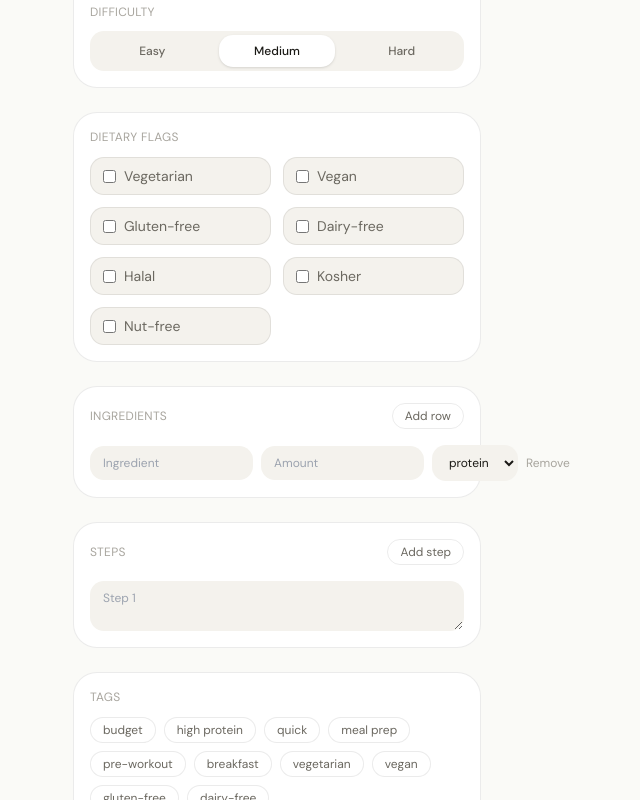
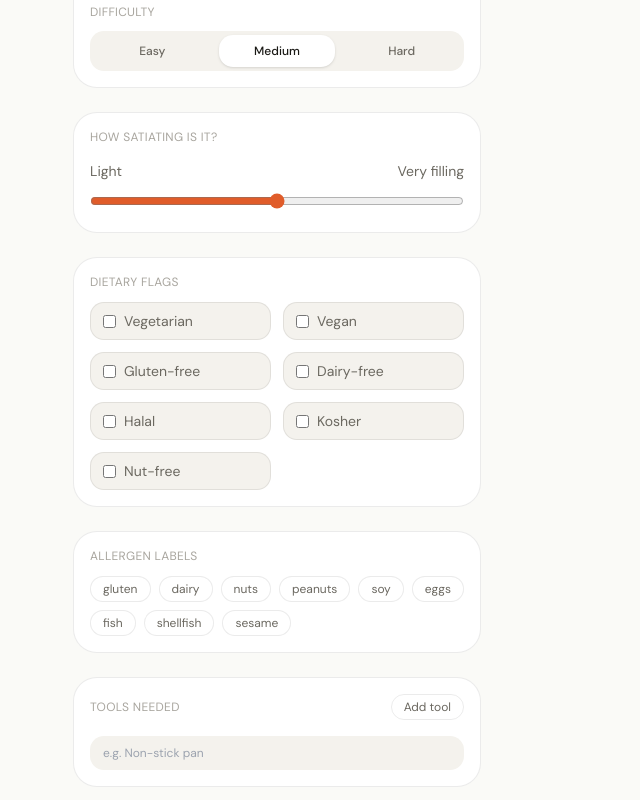
Before and after one commit to thomasamara99-collab/Fridge-to-Fork, a Next.js app: page /meals/add in a window 1280 px wide. Shown: the part 1200-2000 px from the top of the page, without its empty margins (363-1003 px from the left). Built offline with nearby package versions, Linux system fonts and the light colour scheme.

Commit message:
user adding meals

```diff
--- a/app/(app)/meals/[id]/page.tsx
+++ b/app/(app)/meals/[id]/page.tsx
@@ -58,6 +58,30 @@ export default async function MealDetailPage({
     }
   })();
 
+  const tools = (() => {
+    try {
+      return JSON.parse(meal.tools) as string[];
+    } catch {
+      return [];
+    }
+  })();
+
+  const allergens = (() => {
+    try {
+      return JSON.parse(meal.allergens) as string[];
+    } catch {
+      return [];
+    }
+  })();
+
+  const photoPaths = (() => {
+    try {
+      return JSON.parse(meal.photoPaths) as string[];
+    } catch {
+      return [];
+    }
+  })();
+
   return (
     <main className="mx-auto flex w-full max-w-md flex-col gap-6 px-5 pb-24 pt-8">
       <header className="space-y-2">
@@ -102,6 +126,24 @@ export default async function MealDetailPage({
         </div>
       </section>
 
+      {photoPaths.length > 1 ? (
+        <section className="rounded-card border border-border bg-surface p-4">
+          <p className="text-sm font-medium text-text-primary">More photos</p>
+          <div className="mt-3 grid grid-cols-2 gap-2">
+            {photoPaths.map((photo) => (
+              <Image
+                key={photo}
+                src={photo}
+                alt={`${meal.name} photo`}
+                width={220}
+                height={180}
+                className="h-32 w-full rounded-md object-cover"
+              />
+            ))}
+          </div>
+        </section>
+      ) : null}
+
       <section className="rounded-card border border-border bg-surface p-4">
         <p className="text-sm font-medium text-text-primary">Macros</p>
         <div className="mt-3 grid grid-cols-2 gap-3 text-sm text-text-secondary">
@@ -135,6 +177,14 @@ export default async function MealDetailPage({
             </p>
             <p className="mt-1 font-display text-lg text-text-primary">
               {meal.fat}g
+            </p>
+          </div>
+          <div>
+            <p className="text-xs uppercase tracking-wide text-text-tertiary">
+              Satiating
+            </p>
+            <p className="mt-1 font-display text-lg text-text-primary">
+              {meal.satiating}/5
             </p>
           </div>
         </div>
@@ -172,6 +222,30 @@ export default async function MealDetailPage({
         </ul>
       </section>
 
+      {tools.length ? (
+        <section className="rounded-card border border-border bg-surface p-4">
+          <p className="text-sm font-medium text-text-primary">Tools</p>
+          <ul className="mt-3 space-y-2 text-sm text-text-secondary">
+            {tools.map((tool) => (
+              <li key={tool} className="text-text-primary">
+                {tool}
+              </li>
+            ))}
+          </ul>
+        </section>
+      ) : null}
+
+      {allergens.length ? (
+        <section className="rounded-card border border-border bg-surface p-4">
+          <p className="text-sm font-medium text-text-primary">Allergens</p>
+          <div className="mt-3 flex flex-wrap gap-2">
+            {allergens.map((allergen) => (
+              <TagChip key={allergen} label={allergen} tone="accent" />
+            ))}
+          </div>
+        </section>
+      ) : null}
+
       <section className="rounded-card border border-border bg-surface p-4">
         <p className="text-sm font-medium text-text-primary">Steps</p>
         <ol className="mt-3 space-y-3 text-sm text-text-secondary">
--- a/app/(app)/meals/add/page.tsx
+++ b/app/(app)/meals/add/page.tsx
@@ -48,6 +48,18 @@ const tagOptions = [
   "dairy-free",
 ] as const;
 
+const allergenOptions = [
+  "gluten",
+  "dairy",
+  "nuts",
+  "peanuts",
+  "soy",
+  "eggs",
+  "fish",
+  "shellfish",
+  "sesame",
+] as const;
+
 const ingredientSchema = z.object({
   name: z.string().min(1, "Required"),
   amount: z.string().min(1, "Required"),
@@ -72,12 +84,15 @@ const schema = z.object({
   carbs: z.number().min(0),
   fat: z.number().min(0),
   fibre: z.number().min(0),
+  satiating: z.number().min(1).max(5),
   prepMinutes: z.number().min(0),
   cookMinutes: z.number().min(0),
   difficulty: z.union([z.literal(1), z.literal(2), z.literal(3)]),
   tags: z.array(z.string()),
   ingredients: z.array(ingredientSchema).min(1),
   steps: z.array(z.object({ value: z.string().min(1, "Required") })).min(1),
+  tools: z.array(z.object({ value: z.string().min(1, "Required") })).min(1),
+  allergens: z.array(z.string()),
   isVegetarian: z.boolean(),
   isVegan: z.boolean(),
   isGlutenFree: z.boolean(),
@@ -92,8 +107,8 @@ type FormValues = z.infer<typeof schema>;
 export default function AddMealPage() {
   const router = useRouter();
   const [submitError, setSubmitError] = useState<string | null>(null);
-  const [photoFile, setPhotoFile] = useState<File | null>(null);
-  const [photoPreview, setPhotoPreview] = useState<string | null>(null);
+  const [photoFiles, setPhotoFiles] = useState<File[]>([]);
+  const [photoPreviews, setPhotoPreviews] = useState<string[]>([]);
   const [photoError, setPhotoError] = useState<string | null>(null);
 
   const {
@@ -108,7 +123,7 @@ export default function AddMealPage() {
     defaultValues: {
       name: "",
       description: "",
-      emoji: "🍽️",
+      emoji: "???",
       category: "protein",
       colorTheme: "amber",
       calories: 450,
@@ -116,12 +131,15 @@ export default function AddMealPage() {
       carbs: 40,
       fat: 15,
       fibre: 4,
+      satiating: 3,
       prepMinutes: 10,
       cookMinutes: 15,
       difficulty: 2,
       tags: [],
       ingredients: [{ name: "", amount: "", category: "protein" }],
       steps: [{ value: "" }],
+      tools: [{ value: "" }],
+      allergens: [],
       isVegetarian: false,
       isVegan: false,
       isGlutenFree: false,
@@ -144,7 +162,14 @@ export default function AddMealPage() {
       name: "steps",
     });
 
+  const { fields: toolFields, append: appendTool, remove: removeTool } =
+    useFieldArray({
+      control,
+      name: "tools",
+    });
+
   const selectedTags = watch("tags");
+  const selectedAllergens = watch("allergens");
   const selectedDifficulty = watch("difficulty");
   const selectedTheme = watch("colorTheme");
   const calories = watch("calories") ?? 0;
@@ -166,27 +191,42 @@ export default function AddMealPage() {
     setValue("tags", next, { shouldDirty: true });
   };
 
-  const handleFileChange = (file: File | null) => {
+  const toggleAllergen = (allergen: string) => {
+    const next = selectedAllergens.includes(allergen)
+      ? selectedAllergens.filter((item) => item !== allergen)
+      : [...selectedAllergens, allergen];
+    setValue("allergens", next, { shouldDirty: true });
+  };
+
+  const handleFileChange = (files: File[]) => {
     setPhotoError(null);
-    setPhotoFile(file);
+    setPhotoFiles([]);
+    setPhotoPreviews([]);
 
-    if (!file) {
-      setPhotoPreview(null);
+    if (!files.length) {
       return;
     }
 
-    if (!file.type.startsWith("image/")) {
-      setPhotoError("Please upload an image file.");
-      setPhotoFile(null);
-      setPhotoPreview(null);
+    const images = files.filter((file) => file.type.startsWith("image/"));
+    if (!images.length) {
+      setPhotoError("Please upload image files only.");
       return;
     }
 
-    const reader = new FileReader();
-    reader.onload = () => {
-      setPhotoPreview(typeof reader.result === "string" ? reader.result : null);
-    };
-    reader.readAsDataURL(file);
+    setPhotoFiles(images);
+    void Promise.all(
+      images.map(
+        (file) =>
+          new Promise<string>((resolve) => {
+            const reader = new FileReader();
+            reader.onload = () =>
+              resolve(typeof reader.result === "string" ? reader.result : "");
+            reader.readAsDataURL(file);
+          }),
+      ),
+    ).then((previews) => {
+      setPhotoPreviews(previews.filter(Boolean));
+    });
   };
 
   const onSubmit = handleSubmit(async (data) => {
@@ -203,6 +243,7 @@ export default function AddMealPage() {
     formData.append("carbs", String(data.carbs));
     formData.append("fat", String(data.fat));
     formData.append("fibre", String(data.fibre));
+    formData.append("satiating", String(data.satiating));
     formData.append("prepMinutes", String(data.prepMinutes));
     formData.append("cookMinutes", String(data.cookMinutes));
     formData.append("difficulty", String(data.difficulty));
@@ -212,6 +253,11 @@ export default function AddMealPage() {
       "steps",
       JSON.stringify(data.steps.map((step) => step.value)),
     );
+    formData.append(
+      "tools",
+      JSON.stringify(data.tools.map((tool) => tool.value)),
+    );
+    formData.append("allergens", JSON.stringify(data.allergens));
     formData.append("isVegetarian", String(data.isVegetarian));
     formData.append("isVegan", String(data.isVegan));
     formData.append("isGlutenFree", String(data.isGlutenFree));
@@ -220,8 +266,10 @@ export default function AddMealPage() {
     formData.append("isKosher", String(data.isKosher));
     formData.append("isNutFree", String(data.isNutFree));
 
-    if (photoFile) {
-      formData.append("photo", photoFile);
+    if (photoFiles.length) {
+      photoFiles.forEach((file) => {
+        formData.append("photos", file);
+      });
     }
 
     const response = await fetch("/api/meals/add", {
@@ -475,6 +523,30 @@ export default function AddMealPage() {
 
         <section className="rounded-card border border-border bg-surface p-4">
           <p className="text-xs uppercase tracking-wide text-text-tertiary">
+            How satiating is it?
+          </p>
+          <div className="mt-4 space-y-3">
+            <div className="flex items-center justify-between text-sm text-text-secondary">
+              <span>Light</span>
+              <span>Very filling</span>
+            </div>
+            <input
+              type="range"
+              min={1}
+              max={5}
+              {...register("satiating", { valueAsNumber: true })}
+              className="w-full accent-[var(--accent)]"
+            />
+            {errors.satiating ? (
+              <p className="text-xs text-accent-text">
+                {errors.satiating.message}
+              </p>
+            ) : null}
+          </div>
+        </section>
+
+        <section className="rounded-card border border-border bg-surface p-4">
+          <p className="text-xs uppercase tracking-wide text-text-tertiary">
             Dietary flags
           </p>
           <div className="mt-3 grid grid-cols-2 gap-3 text-sm text-text-secondary">
@@ -499,6 +571,71 @@ export default function AddMealPage() {
                 {flag.label}
               </label>
             ))}
+          </div>
+        </section>
+
+        <section className="rounded-card border border-border bg-surface p-4">
+          <p className="text-xs uppercase tracking-wide text-text-tertiary">
+            Allergen labels
+          </p>
+          <div className="mt-3 flex flex-wrap gap-2">
+            {allergenOptions.map((allergen) => {
+              const active = selectedAllergens.includes(allergen);
+              return (
+                <button
+                  key={allergen}
+                  type="button"
+                  onClick={() => toggleAllergen(allergen)}
+                  className={`rounded-full border px-3 py-1 text-xs ${
+                    active
+                      ? "border-accent bg-accent-light text-accent-text"
+                      : "border-border bg-surface text-text-secondary"
+                  }`}
+                >
+                  {allergen}
+                </button>
+              );
+            })}
+          </div>
+        </section>
+
+        <section className="rounded-card border border-border bg-surface p-4">
+          <div className="flex items-center justify-between">
+            <p className="text-xs uppercase tracking-wide text-text-tertiary">
+              Tools needed
+            </p>
+            <button
+              type="button"
+              onClick={() => appendTool({ value: "" })}
+              className="rounded-full border border-border px-3 py-1 text-xs text-text-secondary"
+            >
+              Add tool
+            </button>
+          </div>
+          <div className="mt-4 space-y-3">
+            {toolFields.map((field, index) => (
+              <div key={field.id} className="flex items-center gap-2">
+                <input
+                  {...register(`tools.${index}.value`)}
+                  placeholder="e.g. Non-stick pan"
+                  className="w-full rounded-md border border-transparent bg-surface-2 px-3 py-2 text-xs text-text-primary outline-none focus:border-accent focus:bg-white"
+                />
+                {toolFields.length > 1 ? (
+                  <button
+                    type="button"
+                    onClick={() => removeTool(index)}
+                    className="text-xs text-text-tertiary"
+                  >
+                    Remove
+                  </button>
+                ) : null}
+              </div>
+            ))}
+            {errors.tools ? (
+              <p className="text-xs text-accent-text">
+                Add at least one tool.
+              </p>
+            ) : null}
           </div>
         </section>
 
@@ -627,8 +764,8 @@ export default function AddMealPage() {
         </section>
 
         <PhotoUpload
-          previewUrl={photoPreview}
-          onFileChange={handleFileChange}
+          previewUrls={photoPreviews}
+          onFilesChange={handleFileChange}
           error={photoError ?? undefined}
         />
 
--- a/app/api/meals/add/route.ts
+++ b/app/api/meals/add/route.ts
@@ -35,6 +35,7 @@ const mealSchema = z.object({
   carbs: z.number().int().min(0),
   fat: z.number().int().min(0),
   fibre: z.number().int().min(0),
+  satiating: z.number().int().min(1).max(5),
   prepMinutes: z.number().int().min(0),
   cookMinutes: z.number().int().min(0),
   difficulty: z.number().int().min(1).max(3),
@@ -47,6 +48,8 @@ const mealSchema = z.object({
     }),
   ),
   steps: z.array(z.string()),
+  tools: z.array(z.string()),
+  allergens: z.array(z.string()),
   isVegetarian: z.boolean(),
   isVegan: z.boolean(),
   isGlutenFree: z.boolean(),
@@ -76,12 +79,15 @@ export async function POST(request: Request) {
     carbs: parseNumber(formData.get("carbs")),
     fat: parseNumber(formData.get("fat")),
     fibre: parseNumber(formData.get("fibre")),
+    satiating: parseNumber(formData.get("satiating")),
     prepMinutes: parseNumber(formData.get("prepMinutes")),
     cookMinutes: parseNumber(formData.get("cookMinutes")),
     difficulty: parseNumber(formData.get("difficulty")),
     tags: JSON.parse(String(formData.get("tags") ?? "[]")),
     ingredients: JSON.parse(String(formData.get("ingredients") ?? "[]")),
     steps: JSON.parse(String(formData.get("steps") ?? "[]")),
+    tools: JSON.parse(String(formData.get("tools") ?? "[]")),
+    allergens: JSON.parse(String(formData.get("allergens") ?? "[]")),
     isVegetarian: stringToBool(formData.get("isVegetarian")),
     isVegan: stringToBool(formData.get("isVegan")),
     isGlutenFree: stringToBool(formData.get("isGlutenFree")),
@@ -108,12 +114,16 @@ export async function POST(request: Request) {
       carbs: parsed.data.carbs,
       fat: parsed.data.fat,
       fibre: parsed.data.fibre,
+      satiating: parsed.data.satiating,
       prepMinutes: parsed.data.prepMinutes,
       cookMinutes: parsed.data.cookMinutes,
       difficulty: parsed.data.difficulty,
       tags: JSON.stringify(parsed.data.tags),
       ingredients: JSON.stringify(parsed.data.ingredients),
       steps: JSON.stringify(parsed.data.steps),
+      tools: JSON.stringify(parsed.data.tools),
+      allergens: JSON.stringify(parsed.data.allergens),
+      photoPaths: "[]",
       isVegetarian: parsed.data.isVegetarian,
       isVegan: parsed.data.isVegan,
       isGlutenFree: parsed.data.isGlutenFree,
@@ -126,20 +136,39 @@ export async function POST(request: Request) {
     },
   });
 
-  const file = formData.get("photo");
-  if (file && file instanceof File && file.size > 0) {
-    const bytes = await file.arrayBuffer();
-    const buffer = Buffer.from(bytes);
+  const uploadDir = path.join(process.cwd(), "public", "uploads", "meals");
+  await fs.mkdir(uploadDir, { recursive: true });
 
-    const uploadDir = path.join(process.cwd(), "public", "uploads", "meals");
-    await fs.mkdir(uploadDir, { recursive: true });
+  const files = formData
+    .getAll("photos")
+    .filter((item): item is File => item instanceof File && item.size > 0);
 
-    const filePath = path.join(uploadDir, `${meal.id}.jpg`);
-    await fs.writeFile(filePath, buffer);
+  if (!files.length) {
+    const single = formData.get("photo");
+    if (single instanceof File && single.size > 0) {
+      files.push(single);
+    }
+  }
+
+  if (files.length) {
+    const storedPaths: string[] = [];
+    await Promise.all(
+      files.map(async (file, index) => {
+        const bytes = await file.arrayBuffer();
+        const buffer = Buffer.from(bytes);
+        const fileName = `${meal.id}-${index + 1}.jpg`;
+        const filePath = path.join(uploadDir, fileName);
+        await fs.writeFile(filePath, buffer);
+        storedPaths.push(`/uploads/meals/${fileName}`);
+      }),
+    );
 
     await prisma.meal.update({
       where: { id: meal.id },
-      data: { photoPath: `/uploads/meals/${meal.id}.jpg` },
+      data: {
+        photoPath: storedPaths[0] ?? null,
+        photoPaths: JSON.stringify(storedPaths),
+      },
     });
   }
 
--- a/app/api/meals/feed/route.ts
+++ b/app/api/meals/feed/route.ts
@@ -122,6 +122,9 @@ export async function GET(request: Request) {
     tags: JSON.parse(meal.tags),
     ingredients: JSON.parse(meal.ingredients),
     steps: JSON.parse(meal.steps),
+    tools: JSON.parse(meal.tools),
+    allergens: JSON.parse(meal.allergens),
+    photoPaths: JSON.parse(meal.photoPaths),
   }));
 
   return NextResponse.json(payload);
--- a/lib/claude.ts
+++ b/lib/claude.ts
@@ -19,6 +19,7 @@ const mealSchema = z.object({
   carbs: z.number().int().min(0),
   fat: z.number().int().min(0),
   fibre: z.number().int().min(0),
+  satiating: z.number().int().min(1).max(5),
   prepMinutes: z.number().int().min(0),
   cookMinutes: z.number().int().min(0),
   difficulty: z.union([z.literal(1), z.literal(2), z.literal(3)]),
@@ -31,6 +32,9 @@ const mealSchema = z.object({
     }),
   ),
   steps: z.array(z.string()).min(1),
+  tools: z.array(z.string()),
+  allergens: z.array(z.string()),
+  photoPaths: z.array(z.string()).optional().default([]),
   isVegetarian: z.boolean(),
   isVegan: z.boolean(),
   isGlutenFree: z.boolean(),
@@ -45,7 +49,7 @@ const responseSchema = z.array(mealSchema);
 const emergencyMeal: MealData = {
   name: "Lemon herb chicken bowl",
   description: "Simple chicken with rice and lemony greens",
-  emoji: "🍋",
+  emoji: "??",
   category: "protein",
   colorTheme: "coral",
   calories: 430,
@@ -53,6 +57,7 @@ const emergencyMeal: MealData = {
   carbs: 45,
   fat: 12,
   fibre: 4,
+  satiating: 4,
   prepMinutes: 8,
   cookMinutes: 12,
   difficulty: 1,
@@ -68,6 +73,9 @@ const emergencyMeal: MealData = {
     "Sear chicken until cooked through.",
     "Toss spinach with lemon and serve with chicken over rice.",
   ],
+  tools: ["skillet", "saucepan"],
+  allergens: [],
+  photoPaths: [],
   isVegetarian: false,
   isVegan: false,
   isGlutenFree: true,
@@ -80,8 +88,8 @@ const emergencyMeal: MealData = {
 const systemPrompt =
   "You are a precision nutrition chef. Generate meal suggestions as valid JSON only. " +
   "No commentary, no markdown, no text outside the JSON array. " +
-  "All macro values must be consistent: protein×4 + carbs×4 + fat×9 must equal " +
-  "calories within ±15. Return only a JSON array.";
+  "All macro values must be consistent: protein*4 + carbs*4 + fat*9 must equal " +
+  "calories within +/- 15. Return only a JSON array.";
 
 const buildUserPrompt = (context: {
   remainingCalories: number;
@@ -120,12 +128,15 @@ Return this exact structure per meal:
   "carbs": 0,
   "fat": 0,
   "fibre": 0,
+  "satiating": 3,
   "prepMinutes": 0,
   "cookMinutes": 0,
   "difficulty": 1,
   "tags": [],
   "ingredients": [{"name":"","amount":"","category":""}],
   "steps": [],
+  "tools": [],
+  "allergens": [],
   "isVegetarian": false,
   "isVegan": false,
   "isGlutenFree": false,
```
Also changed, not shown: app/(auth)/login/[[...login]]/page.tsx (+6 -1 lines), app/(auth)/signup/[[...signup]]/page.tsx (+6 -1 lines), app/api/meals/[id]/photo/route.ts (+17 -2 lines), components/meal/PhotoUpload.tsx (+18 -10 lines), middleware.ts (+6 -2 lines), types/index.ts (+12 -1 lines), 2 other files (tests, documents, lock files or other folders).
